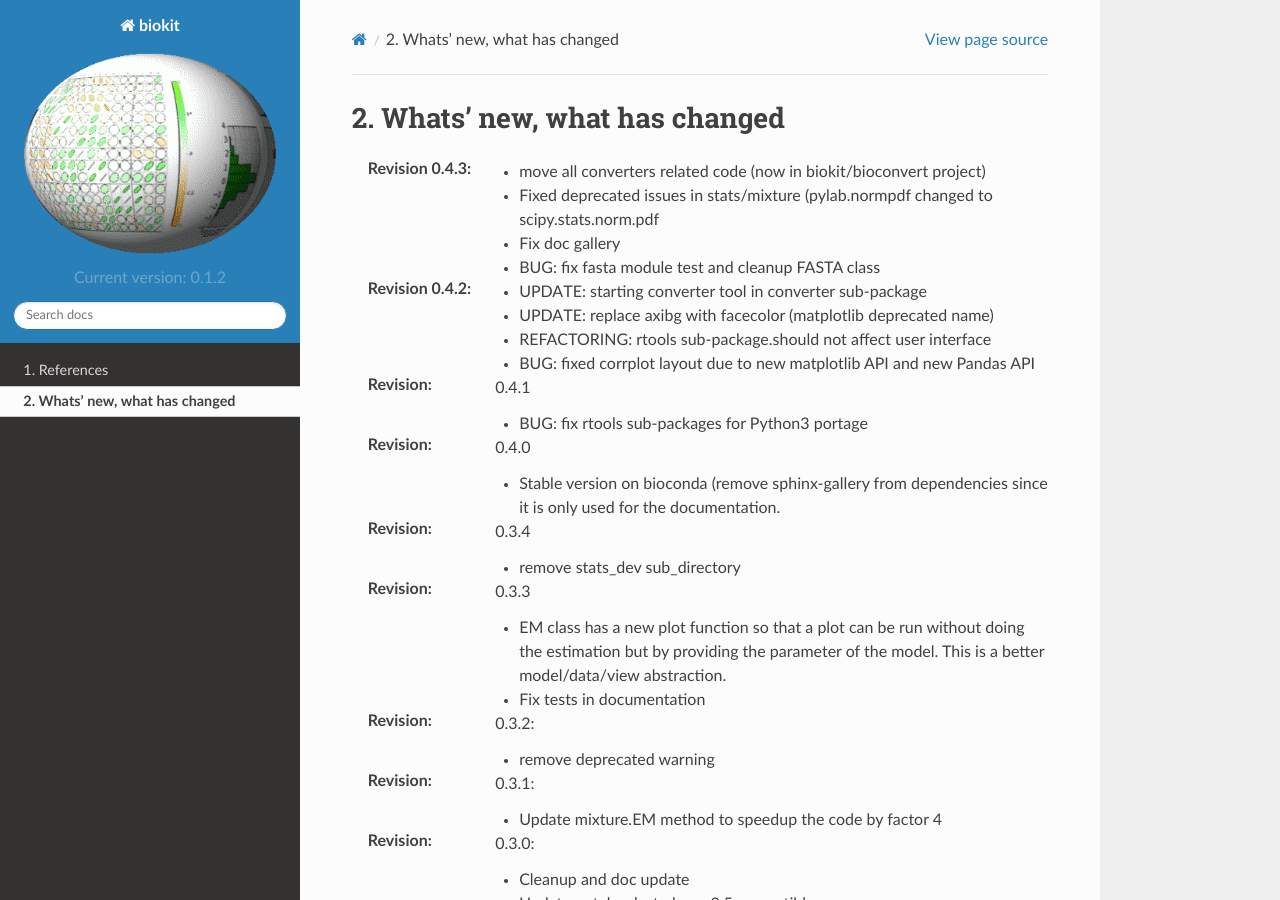
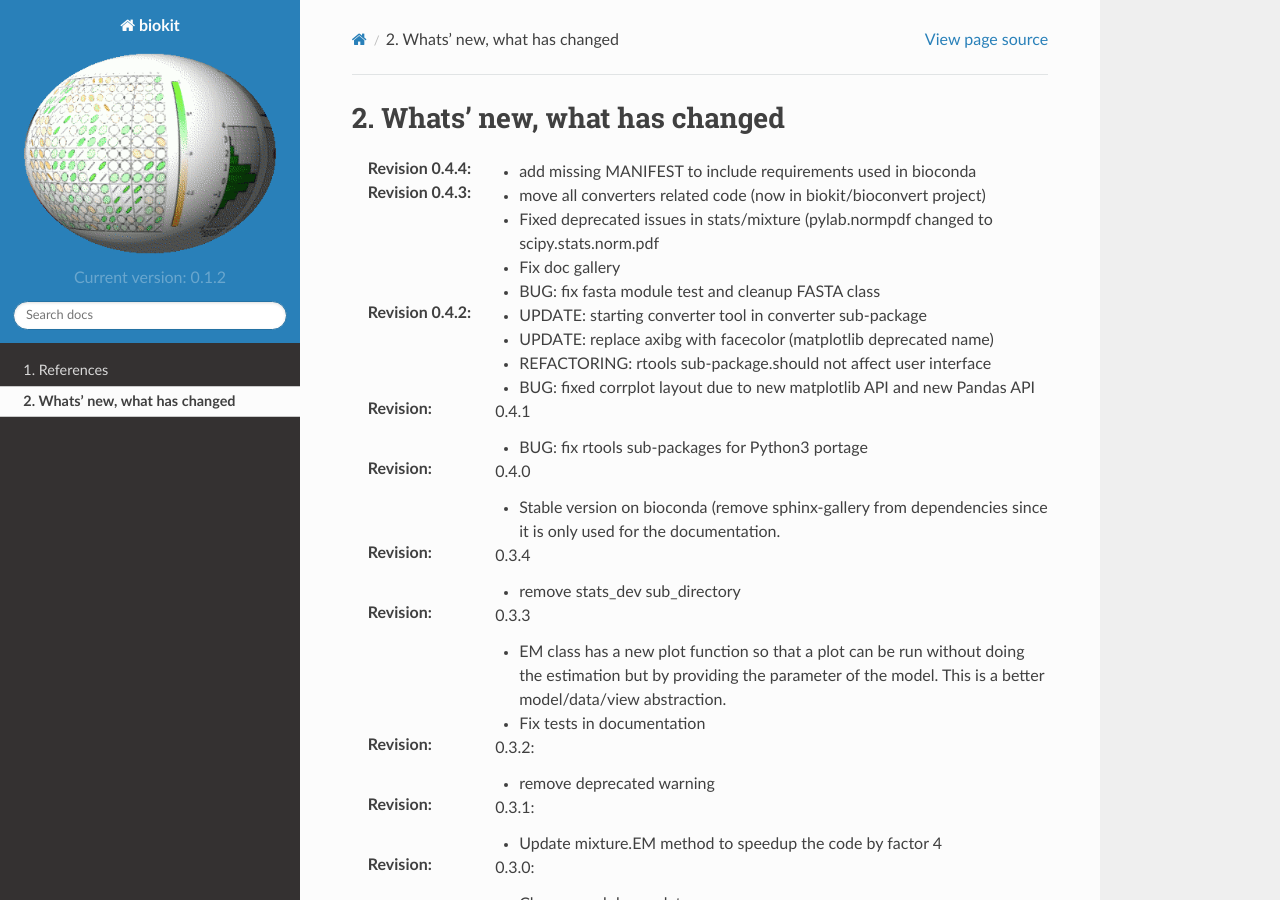
Before and after one commit to biokit/biokit, a Sphinx documentation site: the page built from doc/ChangeLog.rst, in a window 1280 px wide and 900 px high. Built offline with Sphinx 7.4.7 and the Read the Docs theme 2.0.0, drawn with Linux system fonts in a browser that asks for light colours; formulas are drawn with MathJax 3; pages that are not in the unit, such as notebooks, are missing from menus.

Commit message:
fix manifest

```diff
--- a/doc/ChangeLog.rst
+++ b/doc/ChangeLog.rst
@@ -1,6 +1,10 @@
 Whats' new, what has changed
 ================================
 
+
+:Revision 0.4.4:
+
+    * add missing MANIFEST to include requirements used in bioconda
 
 :Revision 0.4.3:
 
--- a/setup.py
+++ b/setup.py
@@ -8,7 +8,7 @@ import glob
 
 _MAJOR               = 0
 _MINOR               = 4
-_MICRO               = 3
+_MICRO               = 4
 version              = '%d.%d.%d' % (_MAJOR, _MINOR, _MICRO)
 release              = '%d.%d' % (_MAJOR, _MINOR)
 
```
Also changed, not shown: 1 other file.
